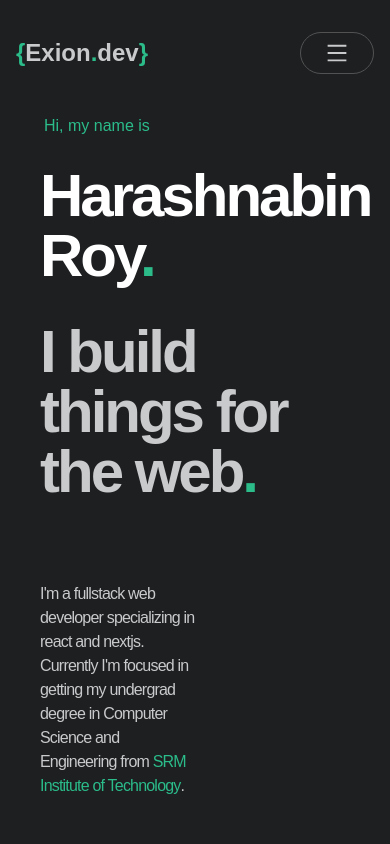
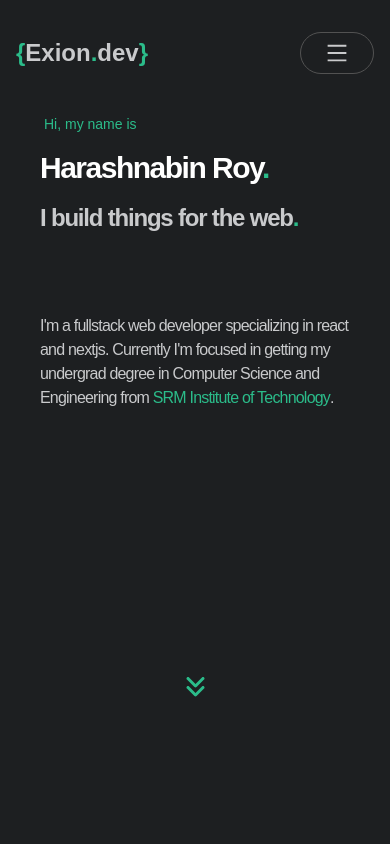
Before and after one commit to HarashnabinRoy/portfolio-next, a Next.js app: page / in a window 390 px wide. Shown: the top 844 px of the page. Built offline with nearby package versions, Linux system fonts and the light colour scheme; a web font is replaced by a local one.

Commit message:
UI changes Navbar

```diff
--- a/components/index/Landing.jsx
+++ b/components/index/Landing.jsx
@@ -11,11 +11,11 @@ const Landing = () => {
         <div className="min-h-screen">
             {/* Default padding was md:px-[250px] md:pt-40 sm:p-10*/}
             <div className='p-10 md:p-20'>
-                <h1 className="text-s ml-1" style={{color:color}}>Hi, my name is</h1>
-                <h1 className="text-6xl mt-7 font-bold tracking-tighter text-white">Harashnabin Roy<span style={{color:color}}>.</span></h1>
-                <h1 className="text-6xl mt-9 font-bold tracking-tighter">I build things for the web<span style={{color:color}}>.</span></h1>
-                <div className="mt-20 w-1/2 tracking-tighter" >I'm a fullstack web developer specializing in react and nextjs. Currently I'm focused in getting my undergrad degree in Computer Science and Engineering from <a href="https://www.srmist.edu.in/" target="_blank" className=" underlineEffect" style={{color:color}}>SRM Institute of Technology</a>.</div>
-                <div className="flex justify-center md:absolute md:bottom-14 md:left-[50%] mt-20 text-2xl updown" style={{color:color}}>
+                <h1 className="text-sm md:text-lg ml-1" style={{color:color}}>Hi, my name is</h1>
+                <h1 className="text-3xl md:text-4xl lg:text-6xl mt-4 lg:mt-7 font-bold tracking-tighter text-white">Harashnabin Roy<span style={{color:color}}>.</span></h1>
+                <h1 className="text-2xl md:text-3xl lg:text-4xl xl:text-6xl mt-4 lg:mt-9 font-bold tracking-tighter">I build things for the web<span style={{color:color}}>.</span></h1>
+                <div className="mt-20 md:w-1/2 tracking-tighter" >I'm a fullstack web developer specializing in react and nextjs. Currently I'm focused in getting my undergrad degree in Computer Science and Engineering from <a href="https://www.srmist.edu.in/" target="_blank" className=" underlineEffect" style={{color:color}}>SRM Institute of Technology</a>.</div>
+                <div className="flex justify-center md:absolute md:bottom-14 md:left-[50%] md:mt-20 mt-[30vh]  text-2xl updown" style={{color:color}}>
                     <FontAwesomeIcon icon={ faAnglesDown } />
                 </div>
             </div>
--- a/components/shared/NavBar.jsx
+++ b/components/shared/NavBar.jsx
@@ -43,7 +43,7 @@ export default function Navbar() {
                 </div>
             </div>
             {isOpen && (
-                    <div className={`absolute mt-6 rounded-xl shadow-md w-[25vw] overflow-hidden mr-10 right-0 top-14 text-sm bg-[#020c1b]`}>
+                    <div className={`absolute mt-6 rounded-xl shadow-md w-[40vw] md:w-[30vw] overflow-hidden mr-4 md:mr-10 right-0 top-14 text-sm bg-[#020c1b]`}>
                         <div className='flex flex-col cursor-pointer'>
                             <Link href="/">
                                 <a className={`px-4 py-3 transition font-semibold hover:bg-[#383b40] border-b border-neutral-600 `}><span className={`text-[${color}]`}>.01</span> Home</a>
```
